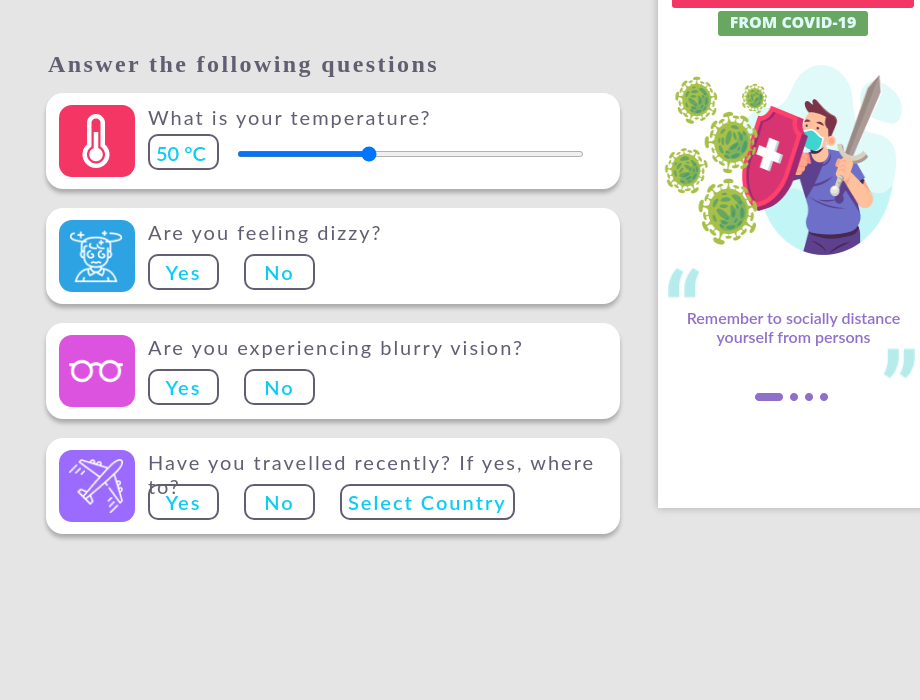
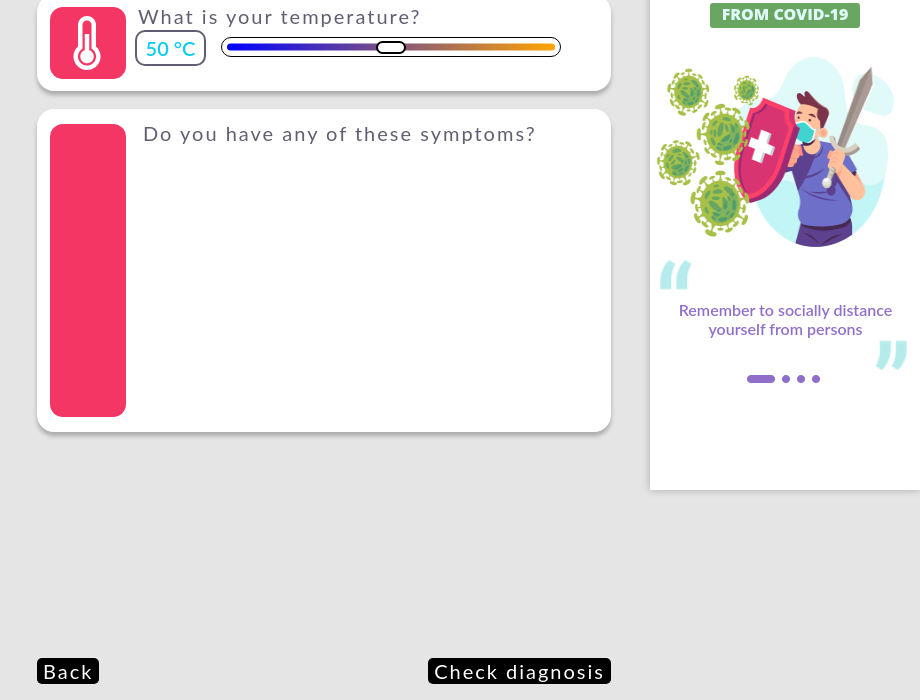
Before and after one commit to Murphy-Facey/covid-expert-system, an Electron app: page ui/main.html in a window 920 px wide. Shown: the part 100-800 px from the top of the page. Drawn offline with Linux system fonts and the light colour scheme.

Commit message:
Changed the ui and rewrite most css

```diff
--- a/ui/css/main.css
+++ b/ui/css/main.css
@@ -1,43 +1,43 @@
 body {
-  position: relative;
   background: #e5e5e5;
-
   color: #615e71;
+  overflow-x: hidden;
 }
 
-/* @media only screen and (max-width: 1920px) {
-  body {
-    margin-left: 25%;
-  }
+* {
+  box-sizing: border-box;
 }
 
-@media only screen and (max-width: 1420px) {
-  body {
-    margin-left: 15%;
-  }
+p {
+  margin: 0px;
+}
+
+/* .left-side {
+  position: relative;
+  display: flex;
+  flex-direction: column;
+  border: 2px solid #0000ff;
+  width: 630px;
+  height: 580px;
+  padding: 0px;
 } */
 
-.covidia-text {
+.header-text {
   position: absolute;
-  width: 99px;
-  height: 29px;
   left: 80px;
   top: 24px;
+}
 
+.header-text p:nth-of-type(1) {
   font-family: Lato;
   font-style: normal;
   font-weight: normal;
   font-size: 24px;
   line-height: 29px;
+  color: #615e71;
 }
 
-.expert-text {
-  position: absolute;
-  width: 150px;
-  height: 22px;
-  left: 80px;
-  top: 48px;
-
+.header-text p:nth-of-type(2) {
   font-family: Open Sans;
   font-style: normal;
   font-weight: 800;
@@ -45,43 +45,20 @@ body {
   line-height: 22px;
 }
 
-.answer-text {
-  position: absolute;
-  width: 447px;
-  height: 33px;
-  left: 40px;
-  top: 140px;
-  font-size: 24px;
-  line-height: 33px;
-  letter-spacing: 0.1em;
-  font-weight: bold;
-}
-
 .card {
   position: absolute;
+  z-index: -5;
   width: 574px;
-  height: 96px;
-  left: 38px;
+  left: 37px;
 
   background: #ffffff;
   box-shadow: 0px 4px 4px rgba(0, 0, 0, 0.25);
   border-radius: 17px;
 }
 
-.card-one {
-  top: 185px;
-}
-
-.card-two {
-  top: 300px;
-}
-
-.card-three {
-  top: 415px;
-}
-
-.card-four {
-  top: 530px;
+.card-1 {
+  top: 95px;
+  height: 96px;
 }
 
 .avatar-rectangle {
@@ -98,18 +75,6 @@ body {
   background: #f43664;
 }
 
-.dizzy-background {
-  background: #2ea3e4;
-}
-
-.glasses-background {
-  background: #dc53df;
-}
-
-.plane-background {
-  background: #9b6bff;
-}
-
 .avatar-image {
   position: absolute;
   width: 54px;
@@ -118,28 +83,29 @@ body {
   right: 12px;
 }
 
-.question-text {
-  position: absolute;
-  height: 24px;
-  top: 12px;
-  left: 102px;
+.card-1-body {
+  width: 450px;
+  margin: 9px 26px 9px 98px;
+}
 
+.card-1-body p:only-of-type {
+  margin-left: 3px;
+  margin-top: 3px;
   font-family: Lato;
   font-style: normal;
   font-weight: normal;
   font-size: 20px;
   line-height: 24px;
-
   letter-spacing: 0.1em;
+  color: #615e71;
 }
 
-.option-box {
-  color: #0bcdf4;
-  position: absolute;
+.degree-text-container {
+  display: flex;
+  justify-content: center;
+  align-items: center;
   width: 71px;
   height: 36px;
-  top: 41px;
-  left: 102px;
 
   border: 2px solid #615e71;
   box-sizing: border-box;
@@ -147,12 +113,6 @@ body {
 }
 
 .degree-text {
-  position: absolute;
-  width: 58px;
-  height: 24px;
-  left: 6px;
-  top: 5px;
-
   font-family: Lato;
   font-style: normal;
   font-weight: 600;
@@ -162,56 +122,192 @@ body {
   color: #0bcdf4;
 }
 
-.options {
+.slider-container {
+  width: 446px;
+  height: 40px;
+  left: 135px;
+  top: 132px;
+  /* background: rgba(56, 255, 39, 0.49); */
+  display: flex;
+  align-items: center;
+}
+
+/* this is the styles for the slider */
+.slider,
+.slider::-webkit-slider-thumb {
+  appearance: none;
+  border: 1px solid black;
+  border-radius: 10px;
+}
+
+.slider {
+  height: 20px;
+  width: 340px;
+  border-radius: 10px;
+  outline: none;
+  background: transparent;
+  position: relative;
+  margin-left: 15px;
+}
+
+.slider::before {
+  content: "";
+  z-index: -1;
+  position: absolute;
+  top: 50%;
+  left: 50%;
+  border-radius: 10px;
+  transform: translate(-50%, -50%);
+  width: calc(100% - 10px);
+  height: 40%;
+  background: linear-gradient(to right, blue, orange);
+}
+
+.slider::-webkit-slider-thumb {
+  width: 30px;
+  height: 13px;
+  background: white;
+  border-width: 2px;
+}
+
+.card-2 {
+  height: 323px;
+  top: 209px;
+  display: flex;
+  /* align-items: center; */
+}
+
+.tall-rectangle {
+  align-self: center;
+  width: 76px;
+  height: 293.4px;
+  left: 50px;
+  margin-left: 13px;
+
+  background: #f43664;
+  border-radius: 13px;
+}
+
+.card-2 p:nth-of-type(1) {
+  height: 22px;
+  margin: 12px 0px 0px 17px;
   font-family: Lato;
   font-style: normal;
-  font-weight: 600;
+  font-weight: normal;
   font-size: 20px;
   line-height: 24px;
 
   letter-spacing: 0.1em;
+
+  color: #615e71;
 }
 
-#tempRange {
+.option-container {
+  width: 75%;
+}
+
+.options {
+  /* display: flex;
+  flex-direction: column; */
+  overflow-y: scroll;
+  height: 76%;
+}
+
+.options div:nth-of-type(1) {
+  margin-top: 13px;
+}
+
+/*---------- CHECK BOX ----------*/
+.checkbox-container {
+  display: flex;
+  align-items: center;
+  height: 40px;
+  box-sizing: border-box;
+  border-radius: 5px;
+  margin-left: 12px;
+  margin-right: 11px;
+  margin-bottom: 5px;
+  color: #615e71;
+  border: 2px solid #615e71;
+}
+
+.checkbox-container label {
+  cursor: pointer;
+  display: flex;
+  font-family: Lato;
+  font-weight: 400;
+  font-size: 18px;
+  letter-spacing: 0.1em;
+}
+
+.checkbox-container input[type="checkbox"] {
+  cursor: pointer;
+  opacity: 0;
   position: absolute;
-  width: 347px;
-  height: 6px;
-  left: 189px;
-  top: 56px;
+}
+
+.checkbox-container label::before {
+  content: "";
+  width: 13px;
+  height: 13px;
+  border: 2px solid black;
+  border-radius: 3px;
+  margin-right: 13px;
+  margin-left: 13px;
+  align-self: center;
+}
+
+.checkbox-container input[type="checkbox"]:checked + label::before {
+  content: "\002714";
+  background-color: #ec1f52;
+  display: flex;
+  justify-content: center;
+  align-items: center;
+  color: white;
+}
+
+.buttons-container {
+  /* border: 2px solid #0000ff; */
+  width: 574px;
+  display: flex;
+  flex-direction: row;
+  justify-content: space-between;
+  bottom: 16px;
+  width: 574px;
+  left: 37px;
+  position: absolute;
 }
 
 .btn {
-  background-color: transparent;
-  color: #0bcdf4;
-
-  min-width: 71px;
-  height: 36px;
-
-  border: 2px solid #615e71;
-  box-sizing: border-box;
-  border-radius: 10px;
+  background: #000000;
+  border: none;
+  border-radius: 5px;
+  color: white;
+  font-family: Lato;
+  font-weight: 400;
+  font-size: 20px;
+  letter-spacing: 0.1em;
+  /* margin-bottom: 16px; */
 }
 
-.btn:hover {
-  background: #7c7a88;
+.btn-back {
+  align-self: flex-end;
+  /* margin-left: 39px; */
 }
 
-.flex-container {
-  position: absolute;
-  width: 100%;
-  bottom: 14px;
-  left: 102px;
-  display: flex;
+.btn-check-diagnosis {
+  align-self: flex-end;
+  /* margin-right: 39px; */
 }
 
-.flex-container > button {
-  margin-right: 25px;
-}
+/* ======================================================================
+                              RIGHT SIDE
+   ======================================================================*/
 
 .right-side {
   position: absolute;
   width: 270px;
-  height: 600px;
+  height: 590px;
   left: 650px;
   top: 0px;
 
--- a/ui/main.html
+++ b/ui/main.html
@@ -7,94 +7,59 @@
     <title>Covid System</title>
     <meta name='viewport' content='width=device-width, initial-scale=1'>
     <link rel='stylesheet' type='text/css' media='screen' href='css/main.css'>
-    <!-- <script src='main.js'></script> -->
 </head>
 
 <body>
     <div id='container'>
         <div class="left-side">
-            <div class="covidia-text">
-                COVIDIA
-            </div>
-            <div class="expert-text">
-                EXPERT SYSTEM
-            </div>
-            <div class="answer-text">
-                Answer the following questions
+            <div class="header-text">
+                <p> COVIDIA</p>
+                <p>EXPERT SYSTEM</p>
             </div>
 
-            <div class="card card-one">
+            <div class="card card-1">
                 <div class="avatar-rectangle thermo-background">
                     <img src="./images/thermometer.png" class="avatar-image" alt="Thermometer">
                 </div>
-                <div class="question-text">
-                    What is your temperature?
-                </div>
-                <div class="option-box">
+
+                <div class="card-1-body">
+                    <p> What is your temperature?</p>
+                    <div class="slider-container">
+                        <div class="degree-text-container">
                             <div class="degree-text">
                                 <span id="userTemp"> 50 </span>
                                 <span>&#176;C</span>
                             </div>
                         </div>
-
-                <input type="range" min="20" max="100" value="50" id="tempRange">
+                        <div>
+                            <input type="range" min="20" max="100" class="slider" id="tempRange" />
                         </div>
-
-            <div class="card card-two">
-                <div class="avatar-rectangle dizzy-background">
-                    <img src="./images/dizziness.png" class="avatar-image" alt="Dizziness">
                     </div>
-                <div class="question-text">
-                    Are you feeling dizzy?
-                </div>
-
-                <div class="flex-container">
-                    <button class="btn options" type="button">
-                        Yes
-                    </button>
-                    <button class="btn options" type="button">
-                        No
-                    </button>
                 </div>
             </div>
 
-            <div class="card card-three">
-                <div class="avatar-rectangle glasses-background">
-                    <img src="./images/eyeglasses.png" class="avatar-image" alt="Glasses">
-                </div>
-                <div class="question-text">
-                    Are you experiencing blurry vision?
+            <div class="card card-2">
+                <div class="tall-rectangle">
                 </div>
 
-                <div class="flex-container">
-                    <button class="btn options" type="button">
-                        Yes
-                    </button>
-                    <button class="btn options" type="button">
-                        No
-                    </button>
+                <div class="option-container">
+                    <p> Do you have any of these symptoms?</p>
+                    <div class="options">
+                        <!-- <div class="checkbox-container">
+                            <input type="checkbox" id='${symptom}' class="checkbox-square" name='${symptom}'>
+                            <label for='${symptom}' class="checkbox-text"> ${symptom}</label>
+                        </div> -->
                     </div>
                 </div>
+            </div>
+            <div class="buttons-container">
+                <button class="btn btn-back">
+                    Back
+                </button>
 
-            <div class="card card-four">
-                <div class="avatar-rectangle plane-background">
-                    <img src="./images/airplane.png" class="avatar-image" alt="Plane">
-                </div>
-                <div class="question-text">
-                    Have you travelled recently? If yes, where to?
-                </div>
-
-                <div class="flex-container">
-                    <button class="btn options" type="button">
-                        Yes
+                <button class="btn btn-check-diagnosis">
+                    Check diagnosis
                 </button>
-                    <button class="btn options" type="button">
-                        No
-                    </button>
-                    <button class="btn options" type="button">
-                        Select Country
-                    </button>
-                </div>
             </div>
         </div>
         <div class="right-side">
@@ -119,13 +84,8 @@
             <img src="./images/dots.png" alt="Dots" id="dots">
         </div>
     </div>
-
-    <script>
-        const tempRange = document.getElementById("tempRange"); let userTemp = document.getElementById('userTemp');
-        tempRange.oninput = () => {
-            userTemp.innerHTML = tempRange.value;
-        }
-    </script>
+    <script src="/eel.js"></script>
+    <script src='js/main.js'></script>
 </body>
 
 </html>
```
Lines whose indentation alone changed are shown as unchanged.
